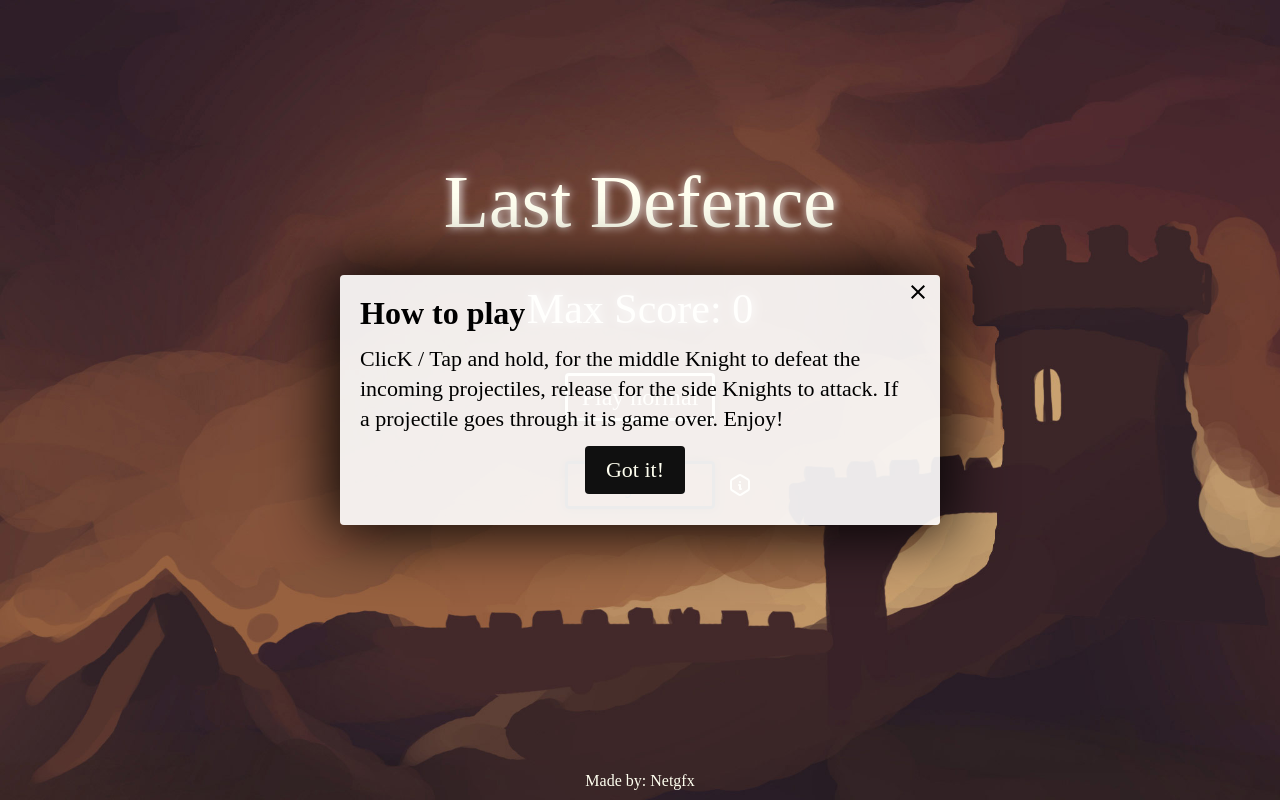
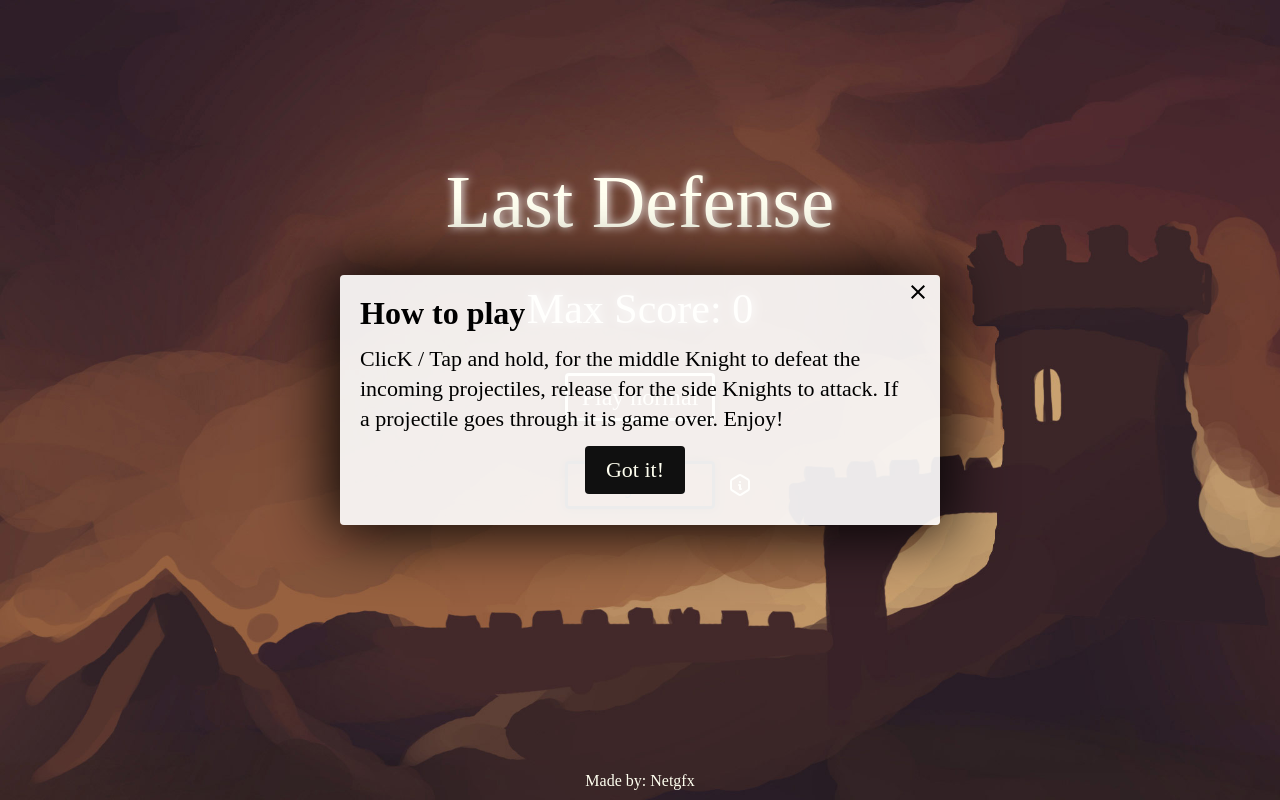
Before and after one commit to netgfx/LastDefence, a React (Vite) app: page / in a window 1280 px wide. Built offline with nearby package versions, Linux system fonts and the light colour scheme; no server answers; a web font is replaced by a local one.

Commit message:
changed title spelling to US english

```diff
--- a/src/UI/Menu.tsx
+++ b/src/UI/Menu.tsx
@@ -41,7 +41,7 @@ export function Menu() {
     <>
       <div className="bg">
         <div className="menu">
-          <div className="menu-title">Last Defence</div>
+          <div className="menu-title">Last Defense</div>
 
           {currentHardScore <= 0 && (
             <div className="menu-score">
--- a/src/state/globalState.ts
+++ b/src/state/globalState.ts
@@ -90,7 +90,7 @@ export const useGlobalStore = create<CoreState>()(
       setCurrentView: (value: VIEWS) => set({ currentView: value })
     }),
     {
-      name: 'last-defence-game', // name of item in the storage (must be unique)
+      name: 'last-defense-game', // name of item in the storage (must be unique)
       onRehydrateStorage: (state) => {
         //state.setInitFinished(false)
         state.initFinished = false
```
Also changed, not shown: 1 other file (tests, documents, lock files or other folders).
